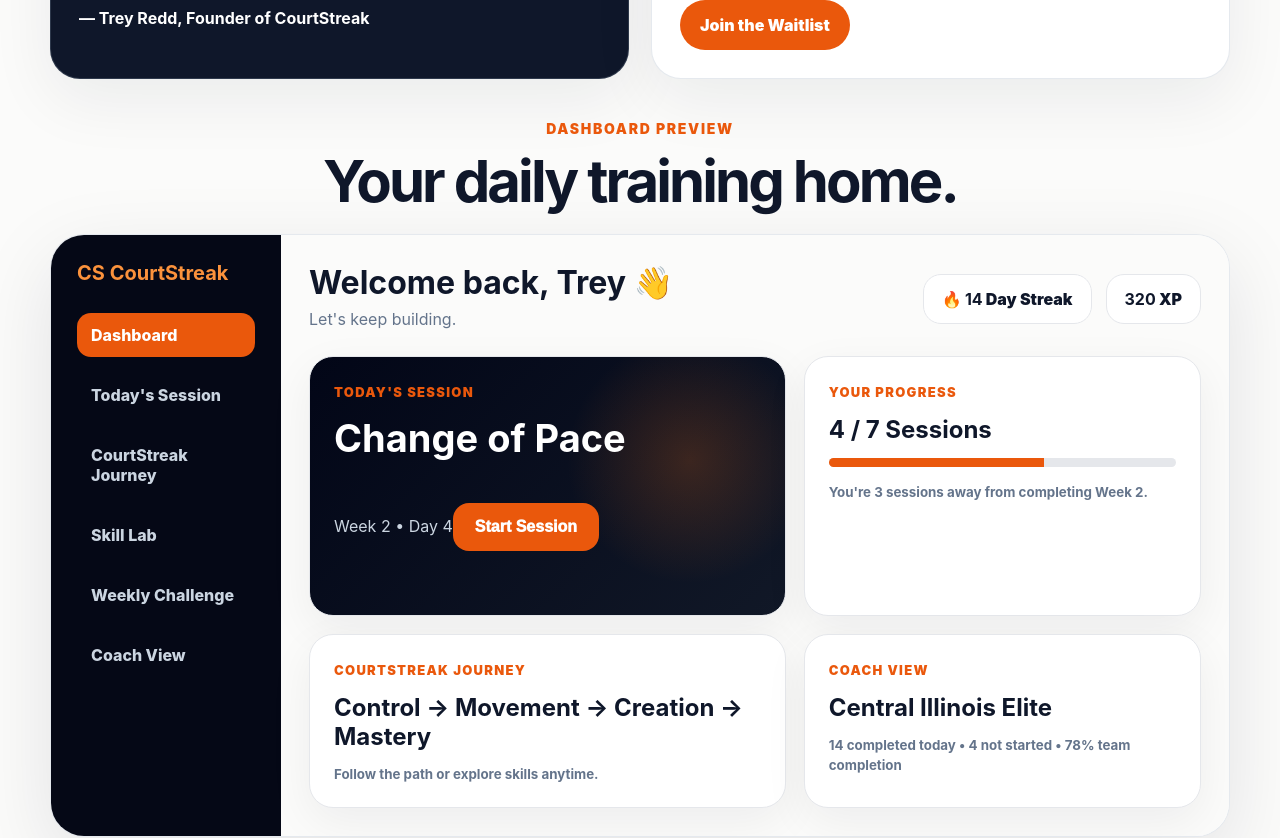
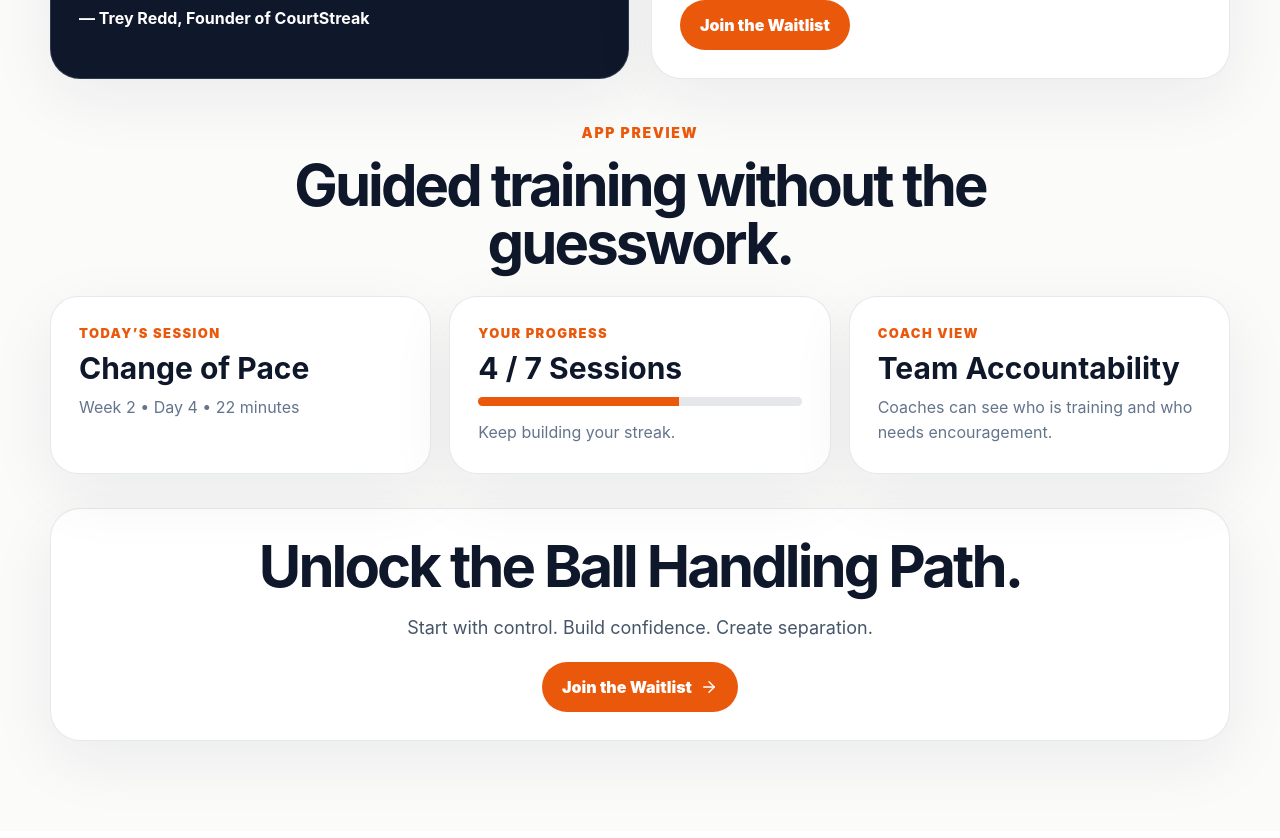
Before and after one commit to ShoreCan/courtstreak-site, a React (Vite) app: page /courtstreak-site/training/ball-handling in a window 1280 px wide. Shown: the part 2700-3538 px from the top of the page. Built offline with nearby package versions, Linux system fonts and the light colour scheme; no server answers.

Commit message:
Simplify ball handling dashboard preview

```diff
--- a/src/pages/BallHandling.jsx
+++ b/src/pages/BallHandling.jsx
@@ -135,63 +135,31 @@ export default function BallHandling() {
           </div>
         </section>
 
-        <section className="bh-dashboard-preview">
+        <section className="bh-app-preview-clean">
           <div className="bh-section-head">
-            <p>Dashboard Preview</p>
-            <h2>Your daily training home.</h2>
+            <p>App Preview</p>
+            <h2>Guided training without the guesswork.</h2>
           </div>
 
-          <div className="bh-dashboard-shell">
-            <aside className="dash-side">
-              <strong>CS CourtStreak</strong>
-              <span className="active">Dashboard</span>
-              <span>Today's Session</span>
-              <span>CourtStreak Journey</span>
-              <span>Skill Lab</span>
-              <span>Weekly Challenge</span>
+          <div className="bh-preview-clean-grid">
+            <article>
+              <span>Today’s Session</span>
+              <h3>Change of Pace</h3>
+              <p>Week 2 • Day 4 • 22 minutes</p>
+            </article>
+
+            <article>
+              <span>Your Progress</span>
+              <h3>4 / 7 Sessions</h3>
+              <div className="mini-progress"><div></div></div>
+              <p>Keep building your streak.</p>
+            </article>
+
+            <article>
               <span>Coach View</span>
-            </aside>
-
-            <div className="dash-main">
-              <div className="dash-top">
-                <div>
-                  <h3>Welcome back, Trey 👋</h3>
-                  <p>Let's keep building.</p>
-                </div>
-                <div className="dash-stats">
-                  <span>🔥 <strong>14</strong> Day Streak</span>
-                  <span><strong>320</strong> XP</span>
-                </div>
-              </div>
-
-              <div className="dash-grid">
-                <div className="dash-session">
-                  <p>Today's Session</p>
-                  <h3>Change of Pace</h3>
-                  <span>Week 2 • Day 4</span>
-                  <button>Start Session</button>
-                </div>
-
-                <div className="dash-card">
-                  <p>Your Progress</p>
-                  <h3>4 / 7 Sessions</h3>
-                  <div className="dash-bar"><div></div></div>
-                  <small>You're 3 sessions away from completing Week 2.</small>
-                </div>
-
-                <div className="dash-card">
-                  <p>CourtStreak Journey</p>
-                  <h3>Control → Movement → Creation → Mastery</h3>
-                  <small>Follow the path or explore skills anytime.</small>
-                </div>
-
-                <div className="dash-card">
-                  <p>Coach View</p>
-                  <h3>Central Illinois Elite</h3>
-                  <small>14 completed today • 4 not started • 78% team completion</small>
-                </div>
-              </div>
-            </div>
+              <h3>Team Accountability</h3>
+              <p>Coaches can see who is training and who needs encouragement.</p>
+            </article>
           </div>
         </section>
 
--- a/src/styles.css
+++ b/src/styles.css
@@ -3149,3 +3149,66 @@ footer strong { color: #0f172a; }
     width: 100%;
   }
 }
+
+/* Cleaner Ball Handling app preview */
+.bh-app-preview-clean {
+  margin-top: 42px;
+}
+
+.bh-preview-clean-grid {
+  display: grid;
+  grid-template-columns: repeat(3, 1fr);
+  gap: 18px;
+}
+
+.bh-preview-clean-grid article {
+  background: white;
+  border: 1px solid rgba(148,163,184,.24);
+  border-radius: 28px;
+  padding: 28px;
+  box-shadow: 0 20px 65px rgba(15,23,42,.07);
+}
+
+.bh-preview-clean-grid span {
+  display: block;
+  color: #ea580c;
+  text-transform: uppercase;
+  letter-spacing: .11em;
+  font-size: 13px;
+  font-weight: 950;
+  margin-bottom: 12px;
+}
+
+.bh-preview-clean-grid h3 {
+  font-size: 30px;
+  line-height: 1;
+  margin: 0 0 12px;
+  color: #0f172a;
+}
+
+.bh-preview-clean-grid p {
+  color: #64748b;
+  font-size: 16px;
+  line-height: 1.55;
+  margin: 0;
+}
+
+.mini-progress {
+  height: 9px;
+  background: #e5e7eb;
+  border-radius: 999px;
+  overflow: hidden;
+  margin: 14px 0;
+}
+
+.mini-progress div {
+  width: 62%;
+  height: 100%;
+  background: #ea580c;
+}
+
+@media (max-width: 900px) {
+  .bh-preview-clean-grid {
+    grid-template-columns: 1fr;
+  }
+}
```
